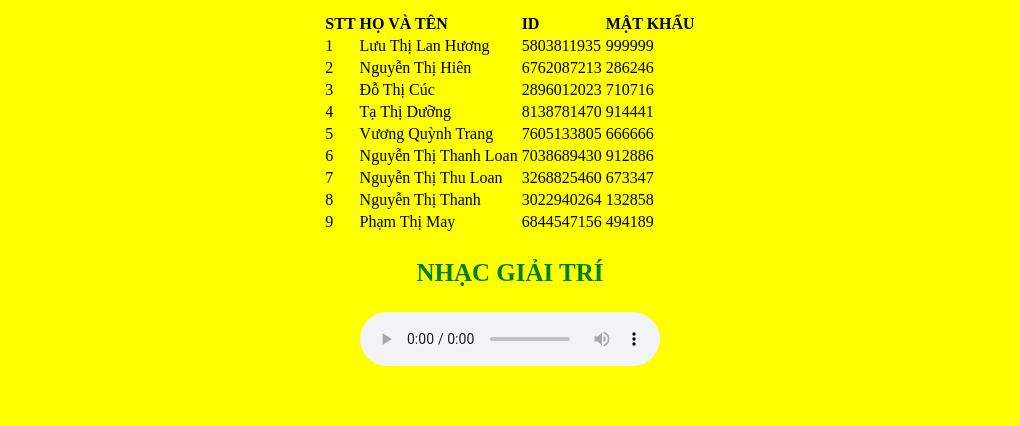
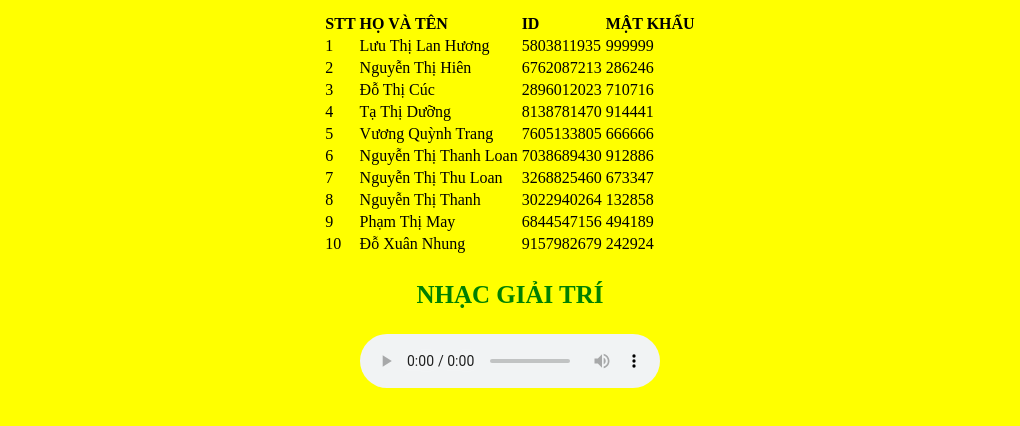
Before and after one commit to mikute-xg1/dungnguyentri.github.io, a plain HTML site: page Tkb13184.html in a window 1280 px wide. Shown: the part 338-764 px from the top of the page, without its empty margins (130-1150 px from the left). Drawn offline with Linux system fonts and the light colour scheme.

Commit message:
Update Tkb13184.html

```diff
--- a/Tkb13184.html
+++ b/Tkb13184.html
@@ -123,6 +123,12 @@ h3 {color:green;font-size:25px;text-align:center}
 			<td>6844547156</td>
 			<td>494189</td>
 		</tr>
+		<tr>
+			<td>10</td>
+			<td>Đỗ Xuân Nhung</td>
+			<td>9157982679</td>
+			<td>242924</td>
+		</tr>
 	</center>
 	</table>
 	<h3>NHẠC GIẢI TRÍ<h3>
```
